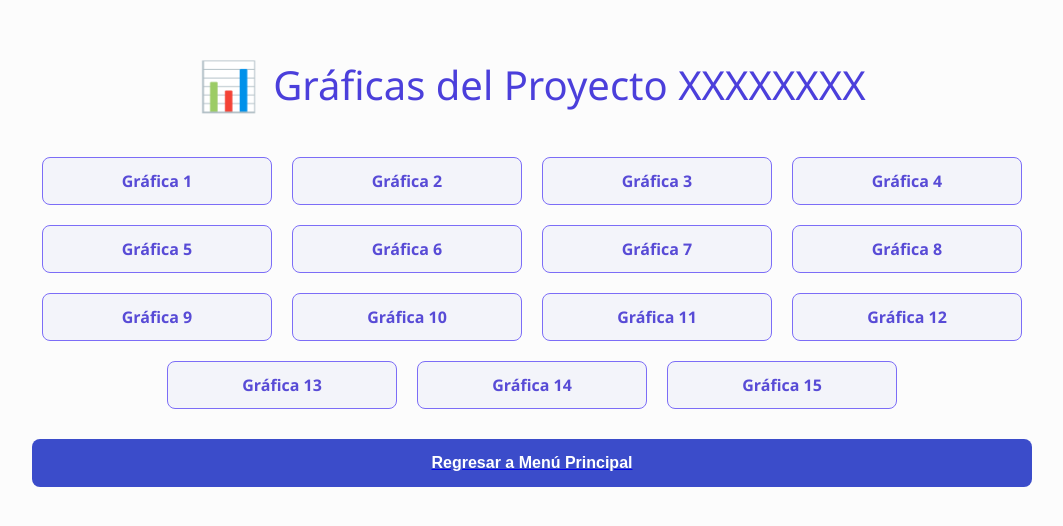
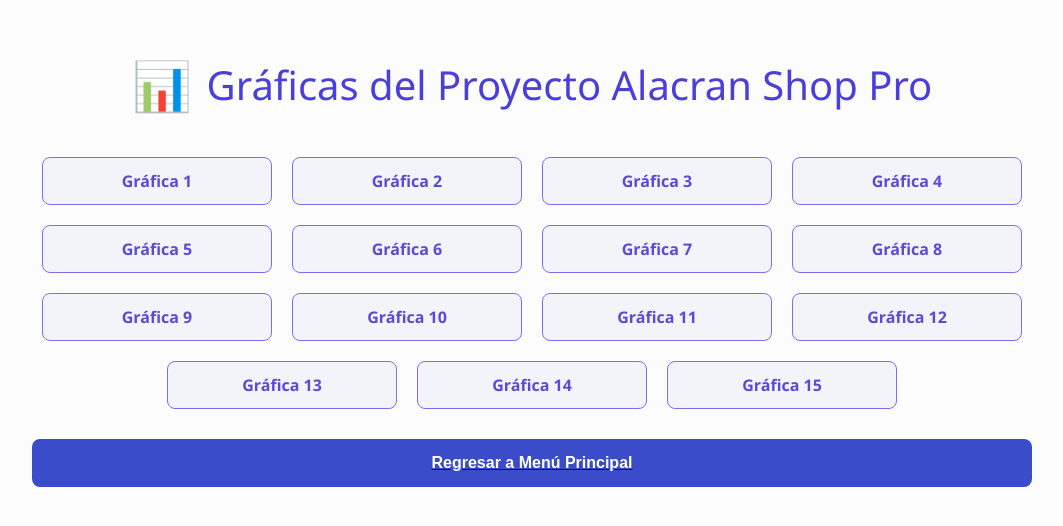
Before and after one commit to SinoheGalvan/galvan_sinohe, a plain HTML site: page graficas.html in a window 1280 px wide. Shown: the part 164-690 px from the top of the page, without its empty margins (108-1171 px from the left). Drawn offline with Linux system fonts and the light colour scheme.

Commit message:
Otro cambio menor

```diff
--- a/graficas.html
+++ b/graficas.html
@@ -109,7 +109,7 @@
 <body>
 
     <div class="main-container">
-        <h1><span class="icon">📊</span> Gráficas del Proyecto XXXXXXXX</h1>
+        <h1><span class="icon">📊</span> Gráficas del Proyecto Alacran Shop Pro</h1>
 
         <div class="grid-buttons">
             <a href="graficas/grafica1.html" class="btn-graph">Gráfica 1</a>
```
